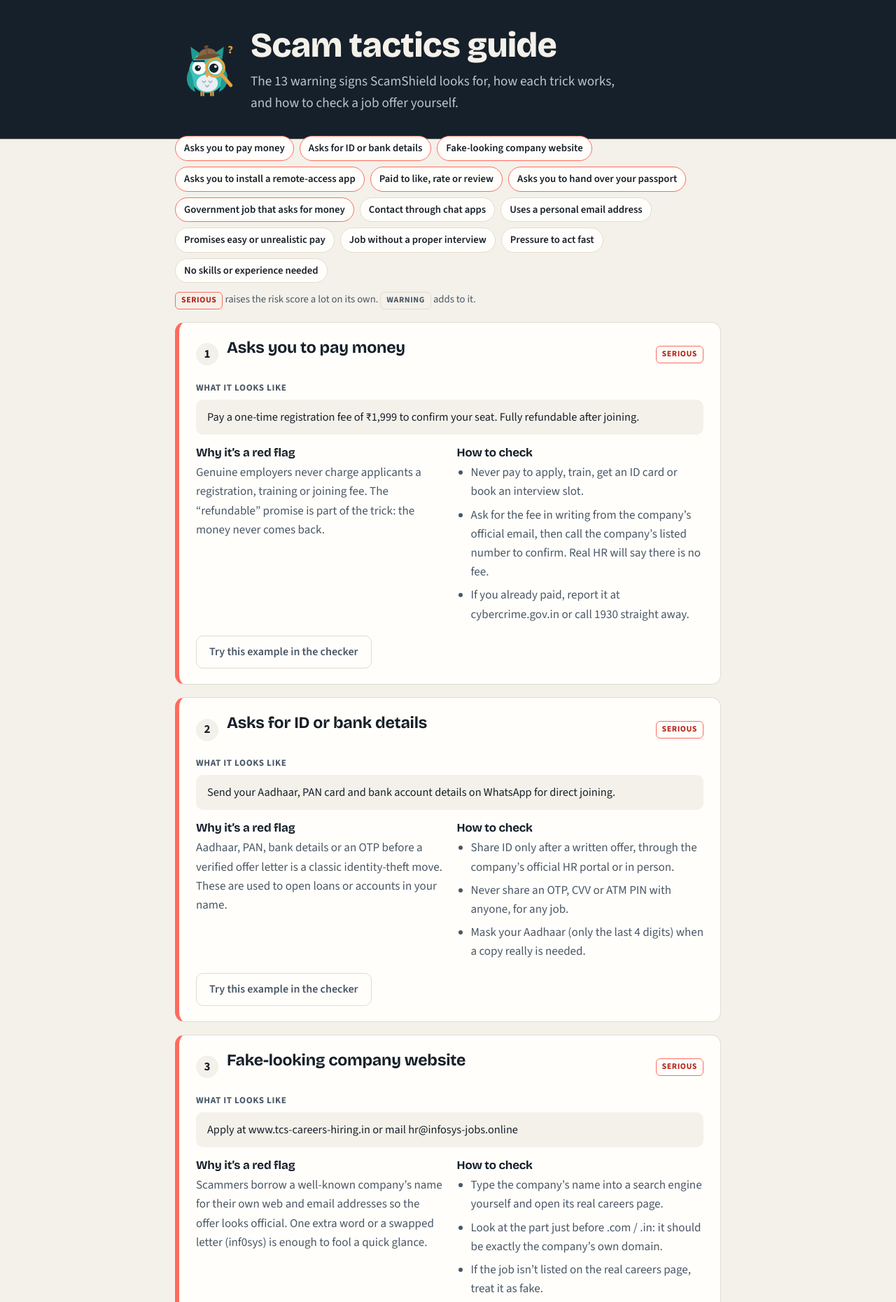
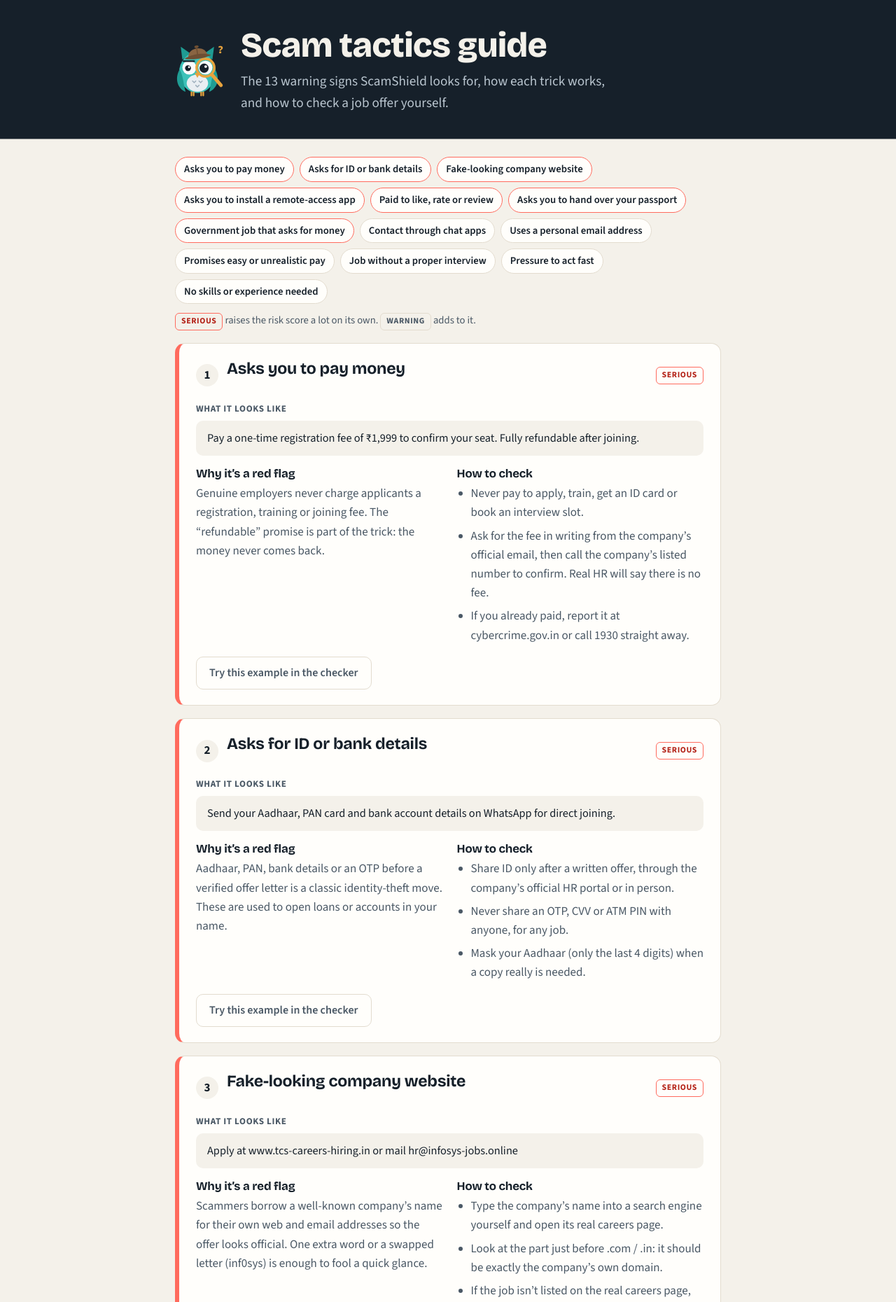
Before and after one commit to muhammad-12pa/hiring-scam-detector, a Flask app: page /guide in a window 1280 px wide. Shown: the part 56-1916 px from the top of the page at 70% size. Run offline with Flask 3, Linux system fonts and the light colour scheme; parts of the project's set-up code (start-up, migrations or seed data) failed here and were passed over.

Commit message:
v1.3: guide header alignment
- The dark band on the guide now ends cleanly above the warning-sign chips (they used to straddle its edge)
- Owlbert lines up with the left edge of the chips and cards

Co-Authored-By: Claude Opus 5.5 <noreply@anthropic.com>
Claude-Session: https://claude.ai/code/session_019QWMaVrvR9ct6AreLANLf9

```diff
--- a/app.py
+++ b/app.py
@@ -35,7 +35,7 @@ def cache_headers(resp):
     return resp
 
 # Bump on every deploy; shown in the page footer and at /version so you can tell it's live.
-VERSION = "v1.2"
+VERSION = "v1.3"
 
 # Public address, used for link previews (og:image needs an absolute URL).
 SITE_URL = os.environ.get("SITE_URL", "https://hiring-scam-detector.onrender.com").rstrip("/")
--- a/static/style.css
+++ b/static/style.css
@@ -712,7 +712,7 @@ footer { background: var(--nav-bg); color: var(--nav-ink); padding: 18px 0; font
    Full-width dark strip behind the headline; the input card overlaps its lower edge.
    The box-shadow + clip-path trick makes it full-bleed without any sideways scrolling. */
 .detector { --hero-pad: 56px; --band-under: 110px; }
-.guide { --hero-pad: 36px; --band-under: 30px; }
+.guide { --hero-pad: 36px; --band-under: 36px; }
 .hero-band { position: relative; }
 .hero-band::before { content: ""; position: absolute; z-index: -1; left: 0; right: 0;
   top: calc(-1 * var(--hero-pad)); bottom: calc(-1 * var(--band-under));
@@ -727,9 +727,11 @@ footer { background: var(--nav-bg); color: var(--nav-ink); padding: 18px 0; font
 .hero-band .owl-body { fill: #3CC2B9; }          /* brighter owl, like the logo, so he stands out on the dark band */
 .hero-band .owl-accent { fill: #1F9C93; }
 .hero-band .hero-owl:focus-visible { outline-color: var(--band-accent); }
-.guide-hero.hero-band { padding-bottom: 6px; }
+.guide-hero.hero-band { padding-bottom: 0; }
+.guide-hero.hero-band + .guide-index { margin-top: 62px; }   /* chips start clearly below the dark band */
 .btn-primary { background: linear-gradient(180deg, color-mix(in srgb, var(--teal) 82%, #fff 18%), var(--teal));
   box-shadow: 0 6px 16px -8px color-mix(in srgb, var(--teal) 75%, transparent); }
 .btn-primary:hover { background: var(--accent-hover); }
 @media (max-width: 560px) { .detector { --hero-pad: 36px; --band-under: 96px; } }
 @media print { .hero-band::before { display: none; } .hero-band h1, .hero-band .lede { color: #000; } }
+.guide-hero .owl-art { margin-left: -14px; }   /* the owl drawing has empty space on its left; line it up with the cards */
```
